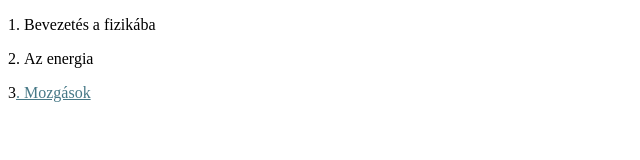
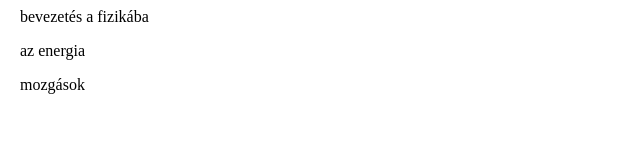
Before and after one commit to Tibor-Balogh/Fizikafeladatok, a plain HTML site: page index.html in a window 1280 px wide. Shown: the whole page, without its empty margins (0-640 px from the left). Drawn offline with Linux system fonts and the light colour scheme.

Commit message:
index.html

```diff
--- a/index.html
+++ b/index.html
@@ -1,11 +1,10 @@
-<!DOCTYPE html>
 <html>
-<body lang=HU link="#467886" vlink="#96607D" style='word-wrap:break-word'>
-<div class=WordSection1>
-<p class=MsoNormal>1.&nbsp;Bevezetés a fizikába</p>
-<p class=MsoNormal>2.&nbsp;Az energia</p>
-<p class=MsoNormal>3<a href="mozgasok/sebesseg_jelek.html">.&nbsp;Mozgások</a></p>
-<p class=MsoNormal>&nbsp;</p>
-</div>
+<body>
+
+<p>&nbsp; &nbsp;bevezetés a fizikába</p>
+<p>&nbsp; &nbsp;az energia</p>
+<p>&nbsp; &nbsp;mozgások</p>
+<p>&nbsp;</p>
+
 </body>
 </html>
```
